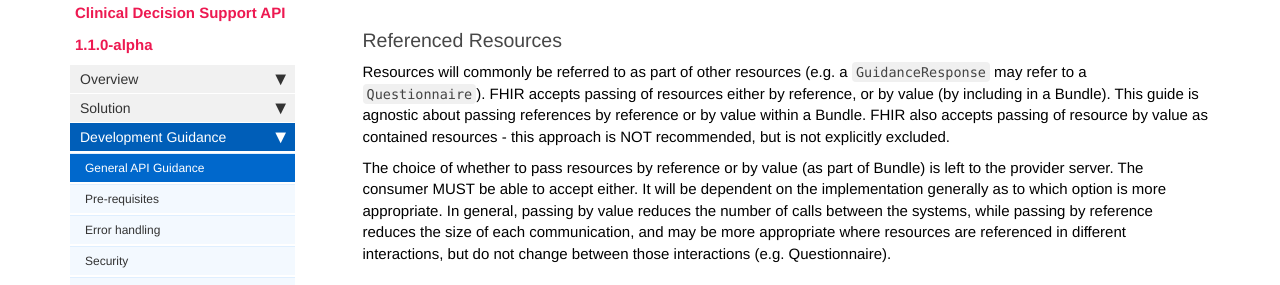
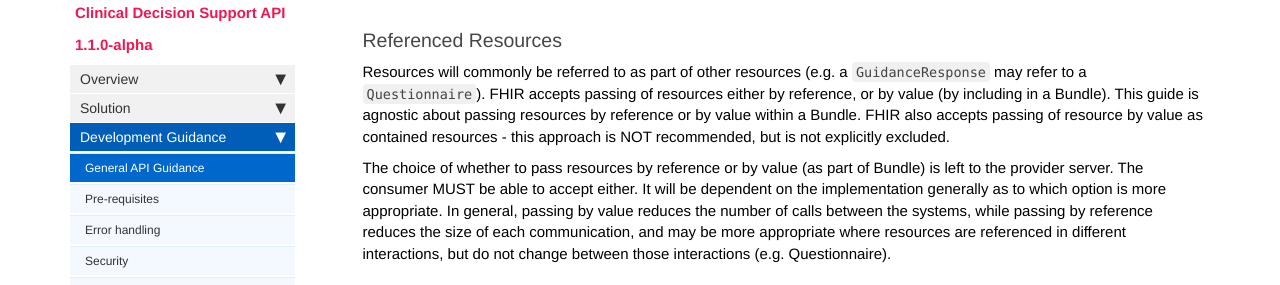
Before and after one commit to nhsconnect/FHIR-CDS, a Jekyll site: the page built from pages/explore/api_general_guidance.md, in a window 1280 px wide and 900 px high, scrolled down 1553 px. Shown: the part 175-460 px from the top of the window. Built offline with Jekyll 4.4.1, drawn with Linux system fonts in a browser that asks for light colours; nearby versions of some CDN libraries; our own code applies the rules of GitHub Pages for plain Markdown files; comment, search, counter and statistics services are not loaded.

Commit message:
1.1.1 Changes submitted by David

```diff
--- a/pages/explore/api_general_guidance.md
+++ b/pages/explore/api_general_guidance.md
@@ -61,7 +61,7 @@ For further background, refer to principles of [resource identity as described i
 
 
 ### Referenced Resources ###
-Resources will commonly be referred to as part of other resources (e.g. a `GuidanceResponse` may refer to a `Questionnaire`).  FHIR accepts passing of resources either by reference, or by value (by including in a Bundle).  This guide is agnostic about passing references by reference or by value within a Bundle.  FHIR also accepts passing of resource by value as contained resources - this approach is NOT recommended, but is not explicitly excluded.
+Resources will commonly be referred to as part of other resources (e.g. a `GuidanceResponse` may refer to a `Questionnaire`).  FHIR accepts passing of resources either by reference, or by value (by including in a Bundle).  This guide is agnostic about passing resources by reference or by value within a Bundle.  FHIR also accepts passing of resource by value as contained resources - this approach is NOT recommended, but is not explicitly excluded.
 
 The choice of whether to pass resources by reference or by value (as part of Bundle) is left to the provider server.  The consumer MUST be able to accept either.  It will be dependent on the implementation generally as to which option is more appropriate.  In general, passing by value reduces the number of calls between the systems, while passing by reference reduces the size of each communication, and may be more appropriate where resources are referenced in different interactions, but do not change between those interactions (e.g. Questionnaire).
 
```
Also changed, not shown: other parts of pages/explore/api_general_guidance.md (+3 -0 lines), pages/explore/api_post_service_definition.md (+18 -1 lines), pages/explore/api_security.md (+9 -1 lines), pages/overview/overview_release_notes.md (+3 -1 lines).
